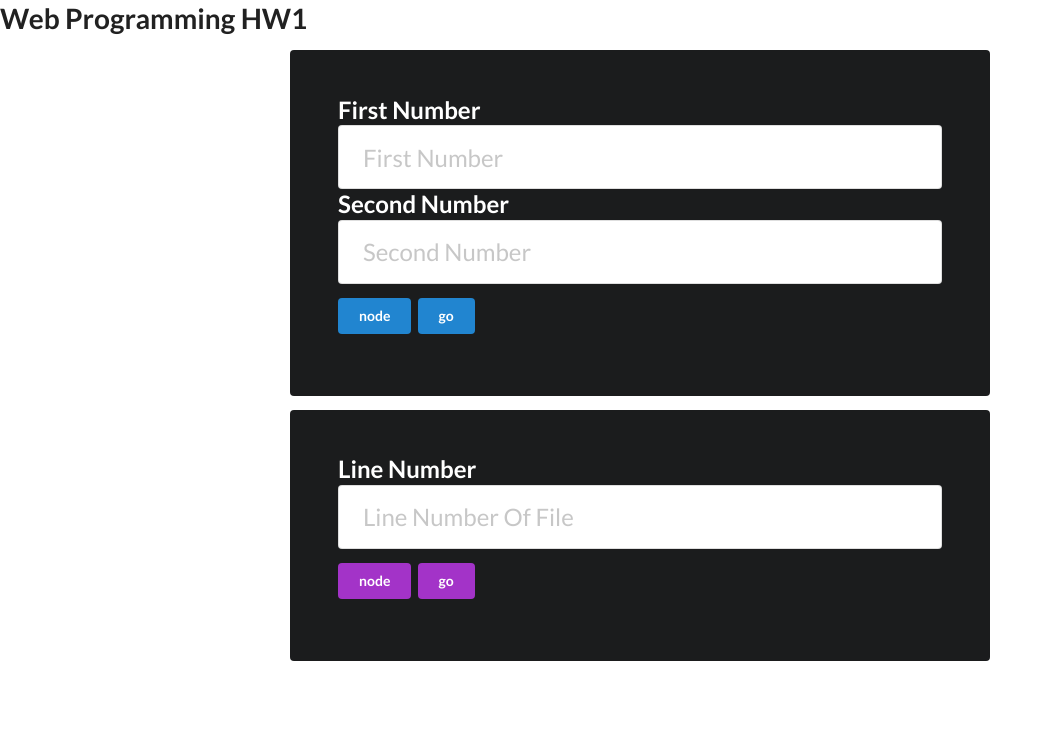
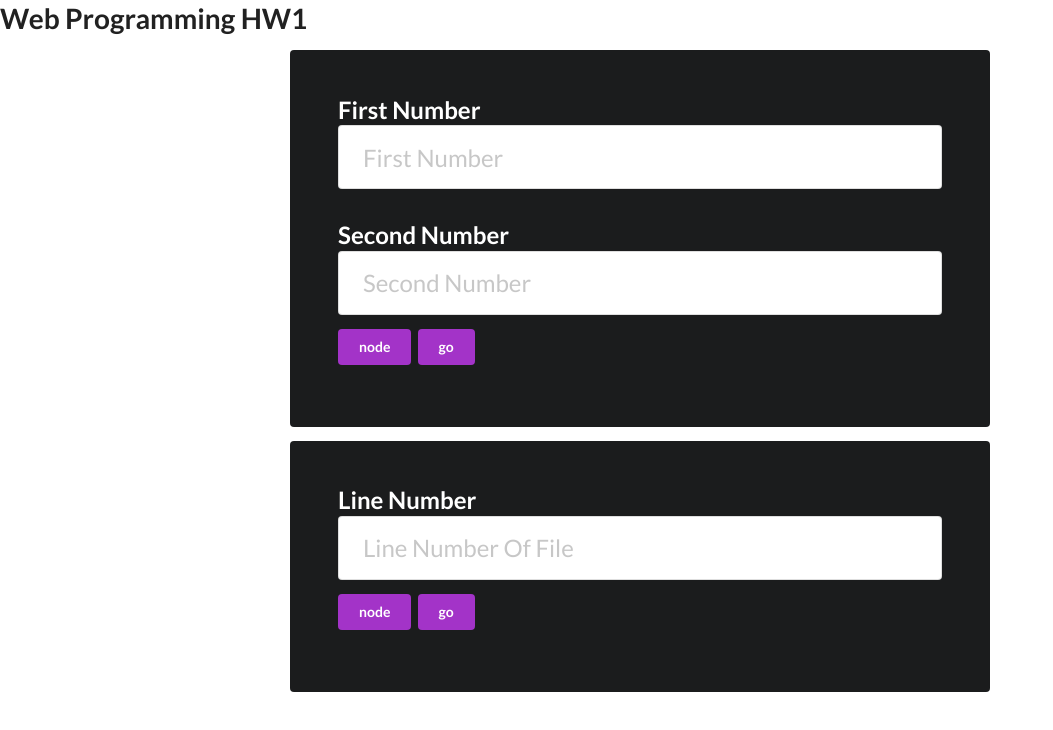
Before and after one commit to sh3rLock3d/simple-web-server, a plain HTML site: page front/index1.html in a window 1280 px wide. Shown: the whole page, without its empty margins (0-1053 px from the left). Drawn offline with nearby package versions, Linux system fonts and the light colour scheme.

Commit message:
little change in ui

```diff
--- a/front/index1.html
+++ b/front/index1.html
@@ -1,7 +1,7 @@
 <!DOCTYPE html>
 <html>
 <head>
-<title>front</title>
+<title>Web Programming</title>
 <script src="https://code.jquery.com/jquery-3.1.1.min.js" crossorigin="anonymous"></script>
 <link rel="stylesheet" href="https://cdn.jsdelivr.net/npm/semantic-ui@2.4.2/dist/semantic.min.css">
 <script src="https://cdn.jsdelivr.net/npm/semantic-ui@2.4.2/dist/semantic.min.js"></script>
@@ -91,6 +91,7 @@
             <label>First Number</label>
             <input type="number" name="first-number" placeholder="First Number" required id="num1">
             </div>
+            <br>
             <div class="ui inverted">
             <label>Second Number</label>
             <input type="number" name="second-name" placeholder="Second Number" required id="num2">
@@ -98,10 +99,10 @@
             </div>
             </h2>
         </div>
-        <button onclick="sumnode()" class="ui primary button">
+        <button onclick="sumnode()" class="ui purple button">
             node
         </button>
-        <button onclick="sumgo()" class="ui primary button">
+        <button onclick="sumgo()" class="ui purple button">
             go
         </button>
         <br>
```
